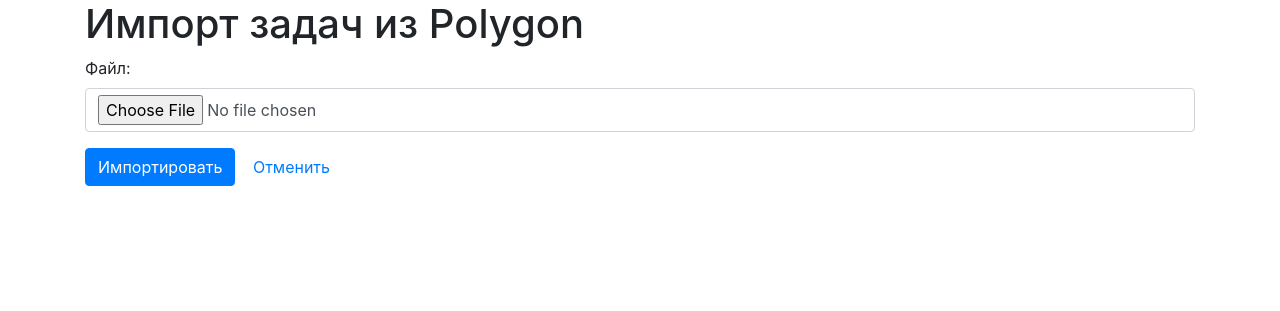
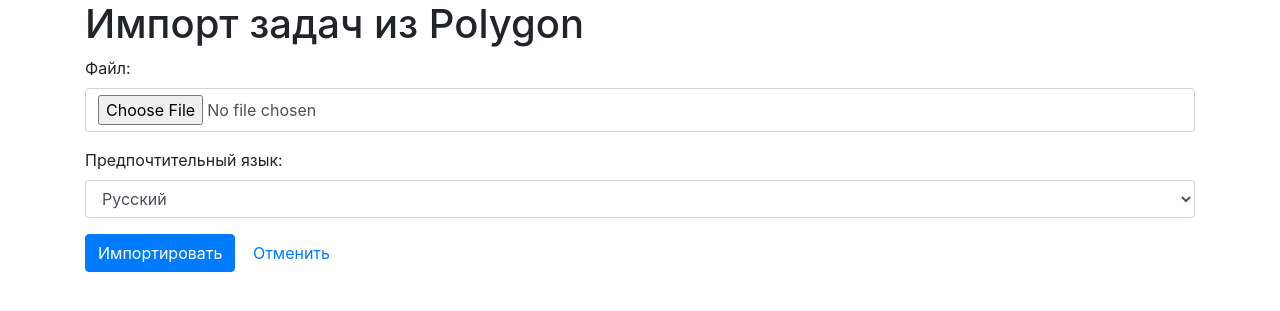
Before and after one commit to kafitimi/multimeter, a Django app: page /problem/import/ in a window 1280 px wide. Shown: the part 56-367 px from the top of the page. Run offline with Django 3.2, Linux system fonts and the light colour scheme; some libraries are stand-ins or nearby versions.

Commit message:
Polygon Import Language Selection

```diff
--- a/multimeter/forms.py
+++ b/multimeter/forms.py
@@ -1,6 +1,6 @@
 """ Multimeter forms """
 from django.core.exceptions import ValidationError
-from django.forms import Form, ModelForm, CharField, HiddenInput, PasswordInput, EmailField, DateField, DateInput, FileField
+from django.forms import Form, ModelForm, CharField, HiddenInput, PasswordInput, EmailField, FileField, ChoiceField
 
 from multimeter.models import Account, Problem
 
@@ -61,3 +61,4 @@
 
 class ImportProblemForm(Form):
     file = FileField(label='Файл', required=True)
+    language = ChoiceField(label='Предпочтительный язык', choices=(('russian', 'Русский'), ('english', 'English')))
--- a/multimeter/templates/multimeter/problem_import.html
+++ b/multimeter/templates/multimeter/problem_import.html
@@ -9,6 +9,7 @@
             <form method="post" enctype="multipart/form-data">
                 {% csrf_token %}
                 <div class="form-group" data-form="file"></div>
+                <div class="form-group" data-form="language"></div>
                 <input type="submit" name="submit" class="btn btn-primary" value="Импортировать">
                 <a href="{% url 'problem_list' %}" class="btn btn-default">Отменить</a>
             </form>
--- a/multimeter/views.py
+++ b/multimeter/views.py
@@ -192,7 +192,7 @@
     if request.method == 'POST':
         form = ImportProblemForm(request.POST, request.FILES)
         if form.is_valid():
-            problems = multimeter.polygon.process_archive(request.FILES['file'].file)
+            problems = multimeter.polygon.process_archive(request.FILES['file'].file, form.cleaned_data.get('language'))
             for p in problems:
                 p.author = request.user
                 p.save()
```
